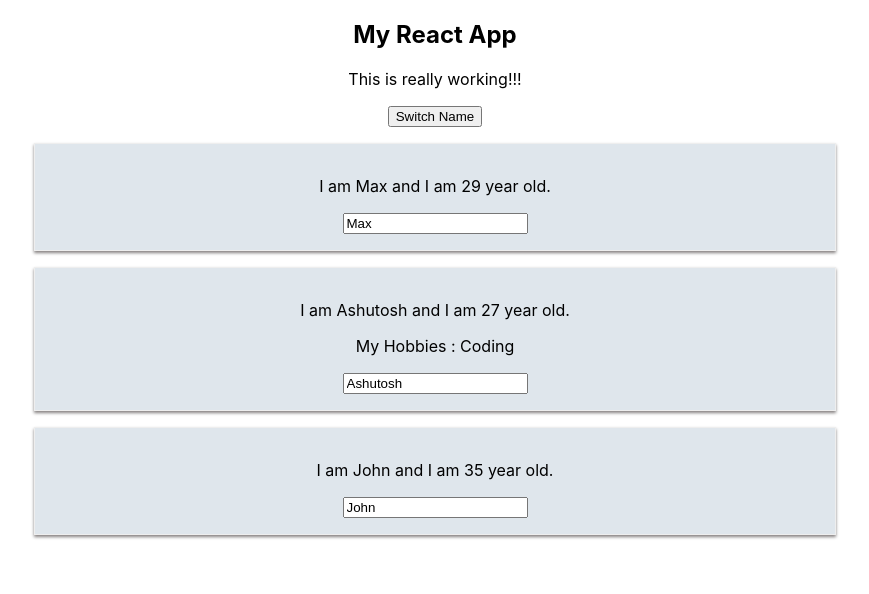
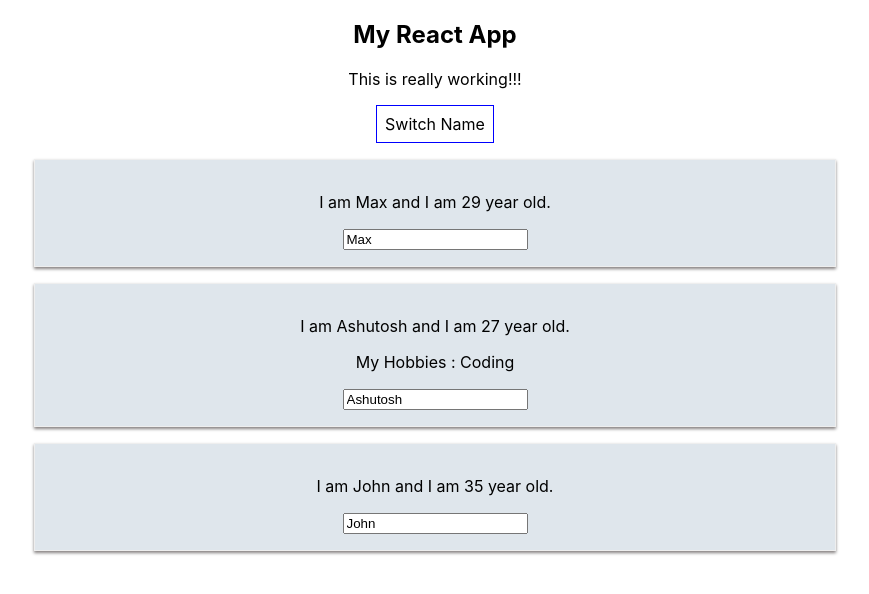
Before and after one commit to ashumantoo/react-complete-guide, a React (Create React App) app: page / in a window 1280 px wide. Shown: the top 594 px of the page, without its empty margins (205-1074 px from the left). Built offline with nearby package versions, Linux system fonts and the light colour scheme.

Commit message:
inline css added

```diff
--- a/src/App.js
+++ b/src/App.js
@@ -50,6 +50,15 @@
   }
 
   render() {
+
+    const buttonStyle = {
+      backgroundColor: 'White',
+      font: 'inherit',
+      border: '1px solid blue',
+      padding: '8px',
+      cursor: 'pointer'
+    }
+
     return (
       <div className="App" >
         {/* Passing data using props
@@ -77,7 +86,7 @@
                behaviour of the app.
             */}
         {/* <button onClick={this.switchNameHandler}>Switch Name</button> */}
-        <button onClick={() => this.switchNameHandler('Mantoo!!!')}>Switch Name</button>
+        <button style={buttonStyle} onClick={() => this.switchNameHandler('Mantoo!!!')}>Switch Name</button>
         <Person name={this.state.person[0].name} age={this.state.person[0].age} click={this.switchNameHandler.bind(this, 'Ashutosh Kumar')} />
         <Person name={this.state.person[1].name} age={this.state.person[1].age} changed={this.nameChangedHandler}> My Hobbies : Coding </Person>
         <Person name={this.state.person[2].name} age={this.state.person[2].age} />
```
